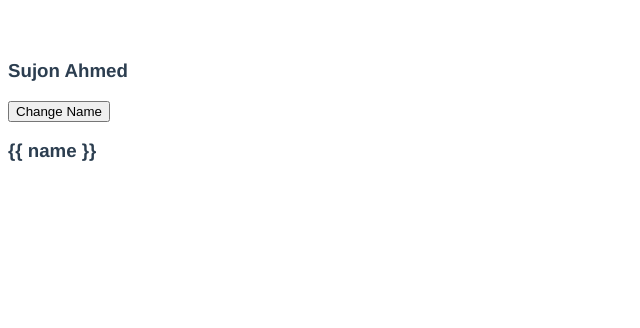
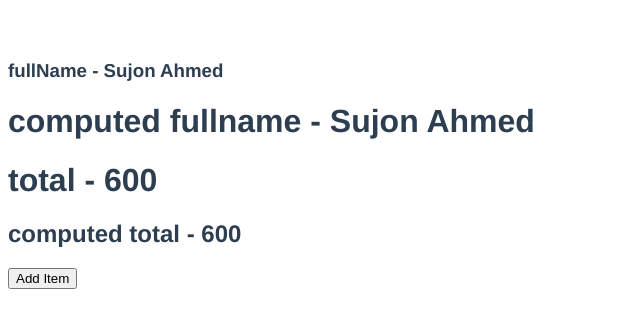
Before and after one commit to Sujon-Ahmed/vue.js-v3, a Vue app in the folder vue-basic/: page / in a window 1280 px wide. Shown: the top 328 px of the page, without its empty margins (0-640 px from the left). Built offline with nearby package versions, Linux system fonts and the light colour scheme.

Commit message:
computed properties

```diff
--- a/vue-basic/src/App.vue
+++ b/vue-basic/src/App.vue
@@ -209,10 +209,20 @@
     </div>
 
   </form> -->
+  <!-- bonus directives -->
+  <!-- <h3 v-once>{{ name }}</h3>
+  <button @click="name = 'Superman'">Change Name</button>
+  <h3 v-pre>{{ name }}</h3> -->
 
-<h3 v-once>{{ name }}</h3>
-<button @click="name='Superman'">Change Name</button>
-<h3 v-pre>{{ name }}</h3>
+  <!-- computed properties -->
+  <h3>fullName - {{ firstName }} {{ lastName }}</h3>
+  <h1>computed fullname - {{ fullName }}</h1>
+
+  <h1>total - {{ items.reduce((total, curr) => (total += curr.price), 0) }}</h1>
+  <h2>computed total - {{ total }}</h2>
+  <button @click="items.push({ id: 4, title: 'Keyboard', price: 50 })">
+    Add Item
+  </button>
 </template>
 
 <script>
@@ -286,8 +296,27 @@ export default {
         remoteWork: "no",
         skillSet: [],
         yearsOfExperience: [],
-        age: null
+        age: null,
       },
+      firstName: "Sujon",
+      lastName: "Ahmed",
+      items: [
+        {
+          id: 1,
+          title: "TV",
+          price: 100,
+        },
+        {
+          id: 2,
+          title: "Phone",
+          price: 200,
+        },
+        {
+          id: 3,
+          title: "Laptop",
+          price: 300,
+        },
+      ],
     };
   },
   methods: {
@@ -304,8 +333,16 @@ export default {
       this.count -= num;
     },
     formSubmit() {
-      console.log('Form Values: ', this.formValues);
-    }
+      console.log("Form Values: ", this.formValues);
+    },
+  },
+  computed: {
+    fullName() {
+      return `${this.firstName} ${this.lastName}`;
+    },
+    total() {
+      return this.items.reduce((total, curr) => (total += curr.price), 0);
+    },
   },
 };
 </script>
```
